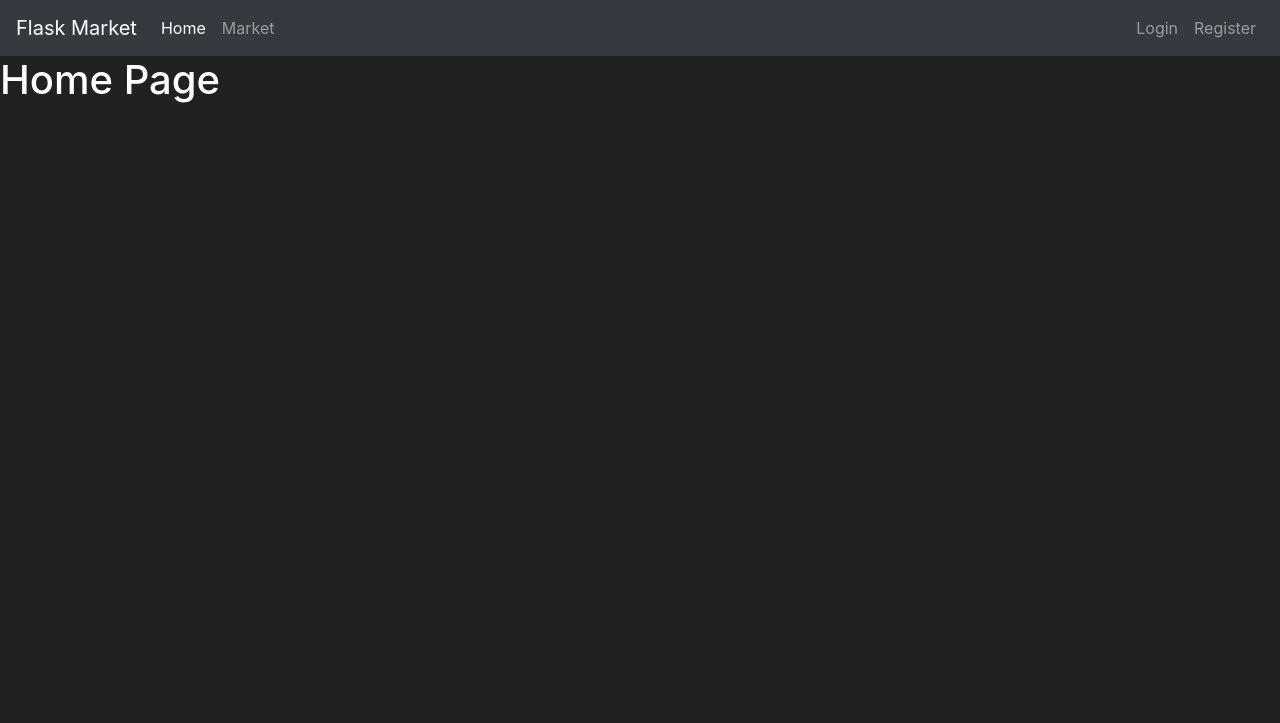
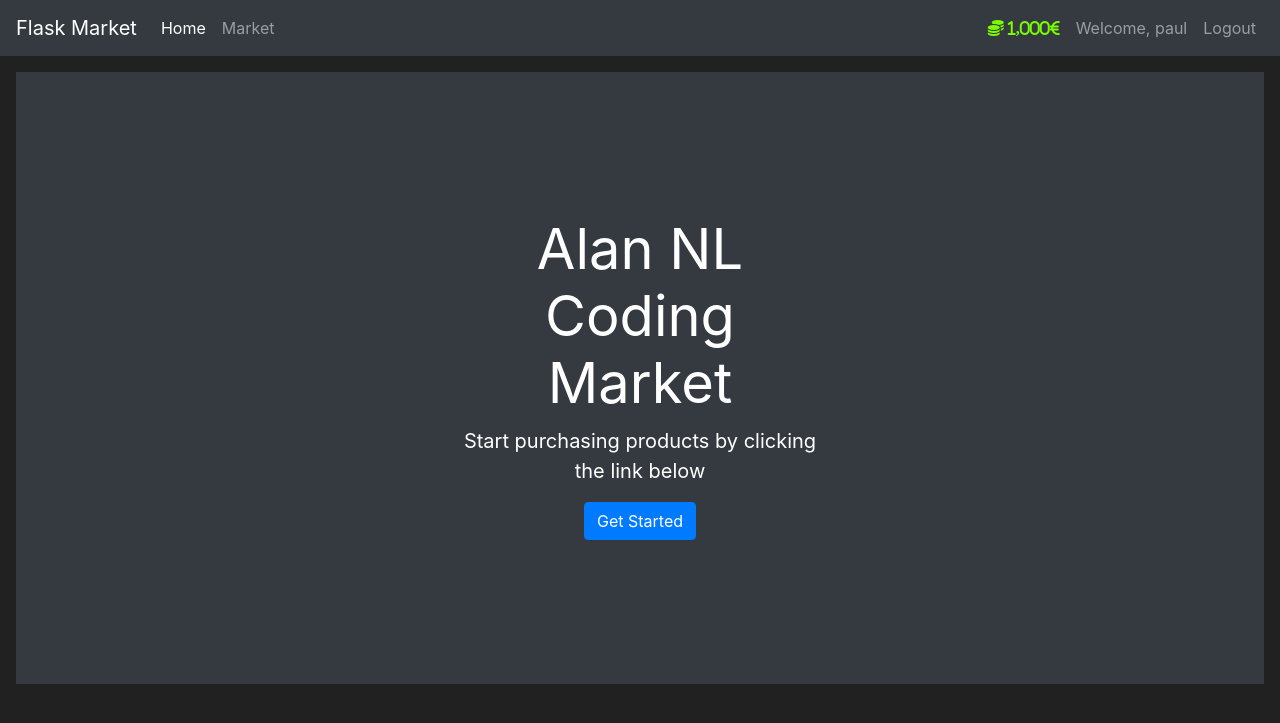
Before and after one commit to AlainNL/flaskMarket, a Flask app: page /home in a window 1280 px wide. Shown: the top 723 px of the page. Run offline with Flask 3, Linux system fonts and the light colour scheme; a user stored in the database is signed in; some libraries are stand-ins or nearby versions.

Commit message:
auth ok + logout page

```diff
--- a/market/__init__.py
+++ b/market/__init__.py
@@ -12,7 +12,8 @@ db = SQLAlchemy()
 migrate = Migrate()
 bcrypt = Bcrypt(app)
 login_manager = LoginManager(app)
-
+login_manager.login_view = "main.login_page"
+login_manager.login_message_category = "info"
 
 def create_app():
 
--- a/market/models.py
+++ b/market/models.py
@@ -12,6 +12,13 @@ class User(db.Model, UserMixin):
     password_hash= db.Column(db.String(length=60), nullable=False)
     budget = db.Column(db.Integer(), nullable=False, default=1000)
     items = db.relationship('Item', backref='owned_user', lazy=True)
+
+    @property
+    def prettier_budget(self):
+        if len(str(self.budget)) >= 4:
+            return f'{str(self.budget)[:-3]},{str(self.budget)[-3:]}€'
+        else:
+            return f"{self.budget}€"
 
     @property
     def password(self):
--- a/market/routes.py
+++ b/market/routes.py
@@ -1,7 +1,7 @@
 from flask import Blueprint, redirect, render_template, url_for, flash, get_flashed_messages
 from market.models import User, Item, db
 from market.forms import RegisterForm, LoginForm
-from flask_login import login_user
+from flask_login import login_user, logout_user, login_required
 
 main = Blueprint('main', __name__)
 
@@ -11,6 +11,7 @@ def home_page():
     return render_template('home.html')
 
 @main.route('/market')
+@login_required
 def market_page():
     items = Item.query.all()
     return render_template('market.html', items=items)
@@ -24,6 +25,8 @@ def register_page():
                               password=form.password1.data)
         db.session.add(user_to_create)
         db.session.commit()
+        login_user(user_to_create)
+        flash(f'Account created successfully! Your are now logged in as {user_to_create}', category='success')
         return redirect(url_for('main.market_page'))
     if form.errors != {}: #If there are not errors from the validations
         for err_msg in form.errors.values():
@@ -46,3 +49,9 @@ def login_page():
             flash('Username and password are not match! Please try again', category='danger')
 
     return render_template('login.html', form=form)
+
+@main.route('/logout')
+def logout_page():
+    logout_user()
+    flash("You have been logged out!", category='info')
+    return redirect(url_for('main.home_page'))
--- a/market/templates/home.html
+++ b/market/templates/home.html
@@ -5,5 +5,13 @@
 {% endblock %}
 
 {% block content %}
-<h1>Home Page</h1>
+<div class="position-relative overflow-hidden p-3 p-md-5 m-md-3 text-center bg-dark" style="color:white">
+  <div class="col-md-5 p-lg-5 mx-auto my-5">
+      <h1 class="display-4 font-weight-normal">Alan NL Coding Market</h1>
+      <p class="lead font-weight-normal">Start purchasing products by clicking the link below</p>
+      <a class="btn btn-primary" href="{{ url_for('main.market_page') }}">Get Started</a>
+  </div>
+  <div class="product-device box-shadow d-none d-md-block"></div>
+  <div class="product-device product-device-2 box-shadow d-none d-md-block"></div>
+</div>
 {% endblock %}
--- a/market/templates/layout.html
+++ b/market/templates/layout.html
@@ -6,6 +6,8 @@
     <meta name="viewport" content="width=device-width, initial-scale=1, shrink-to-fit=no">
     <!-- Bootstrap CSS -->
     <link rel="stylesheet" href="https://cdn.jsdelivr.net/npm/bootstrap@4.5.3/dist/css/bootstrap.min.css" integrity="sha384-TX8t27EcRE3e/ihU7zmQxVncDAy5uIKz4rEkgIXeMed4M0jlfIDPvg6uqKI2xXr2" crossorigin="anonymous">
+    <link href="https://cdnjs.cloudflare.com/ajax/libs/font-awesome/5.15.4/css/all.min.css" rel="stylesheet">
+
     <title>
         {% block title %}
 
@@ -27,6 +29,23 @@
               <a class="nav-link" href="{{ url_for('main.market_page') }}">Market</a>
           </li>
       </ul>
+        {% if current_user.is_authenticated %}
+        <ul class="navbar-nav">
+            <li class="nav-item">
+                <a class="nav-link" style="color: lawngreen; font-weight: bold">
+                  <i class="fas fa-coins">
+                    {{ current_user.prettier_budget}}
+                  </i>
+                </a>
+            </li>
+            <li class="nav-item">
+                <a class="nav-link" href="#">Welcome, {{ current_user.username }}</a>
+            </li>
+            <li class="nav-item">
+                <a class="nav-link" href="{{ url_for('main.logout_page') }}">Logout</a>
+            </li>
+        </ul>
+        {% else %}
         <ul class="navbar-nav">
             <li class="nav-item">
                 <a class="nav-link" href="{{ url_for('main.login_page') }}">Login</a>
@@ -35,6 +54,7 @@
                 <a class="nav-link" href="{{ url_for('main.register_page') }}">Register</a>
             </li>
         </ul>
+        {% endif %}
     </div>
   </nav>
     {% with messages = get_flashed_messages(with_categories=true) %}
```
Also changed, not shown: market/templates/market.html (+12 -1 lines). Lines whose indentation alone changed are shown as unchanged.
